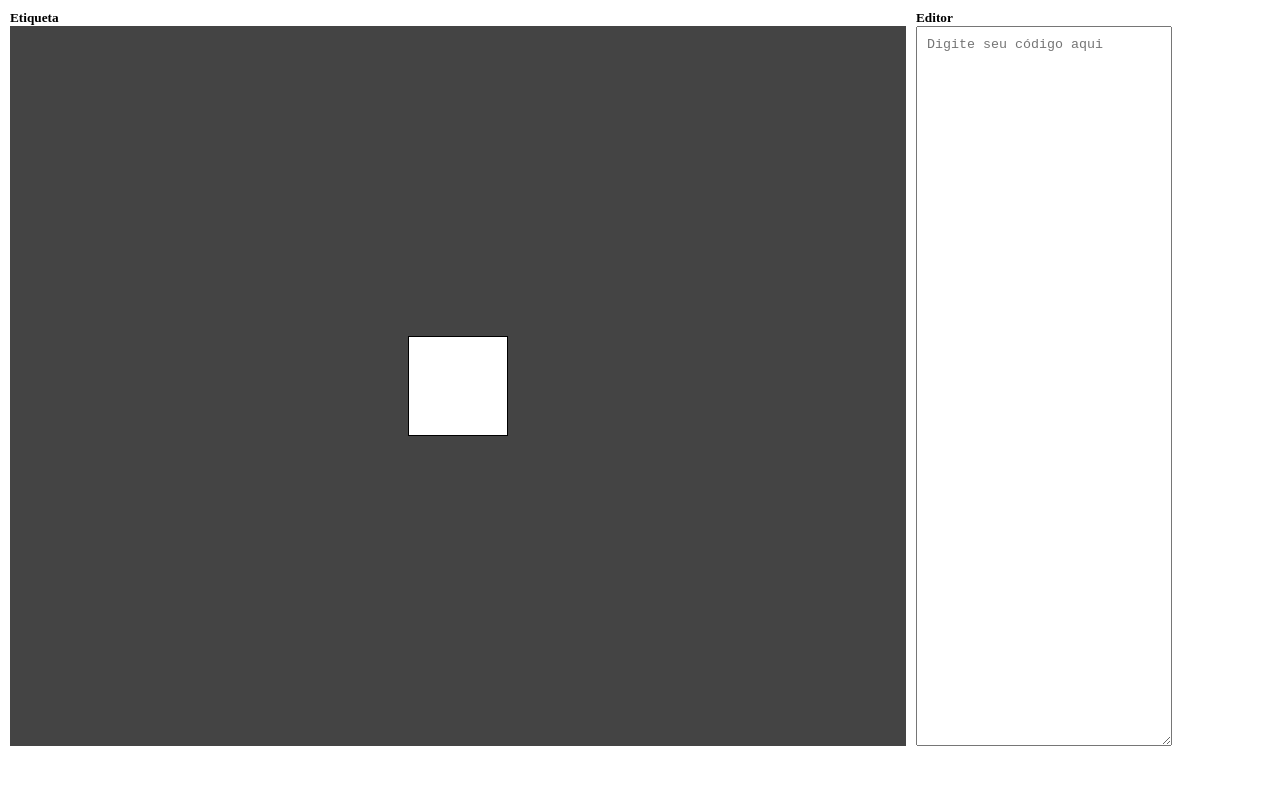
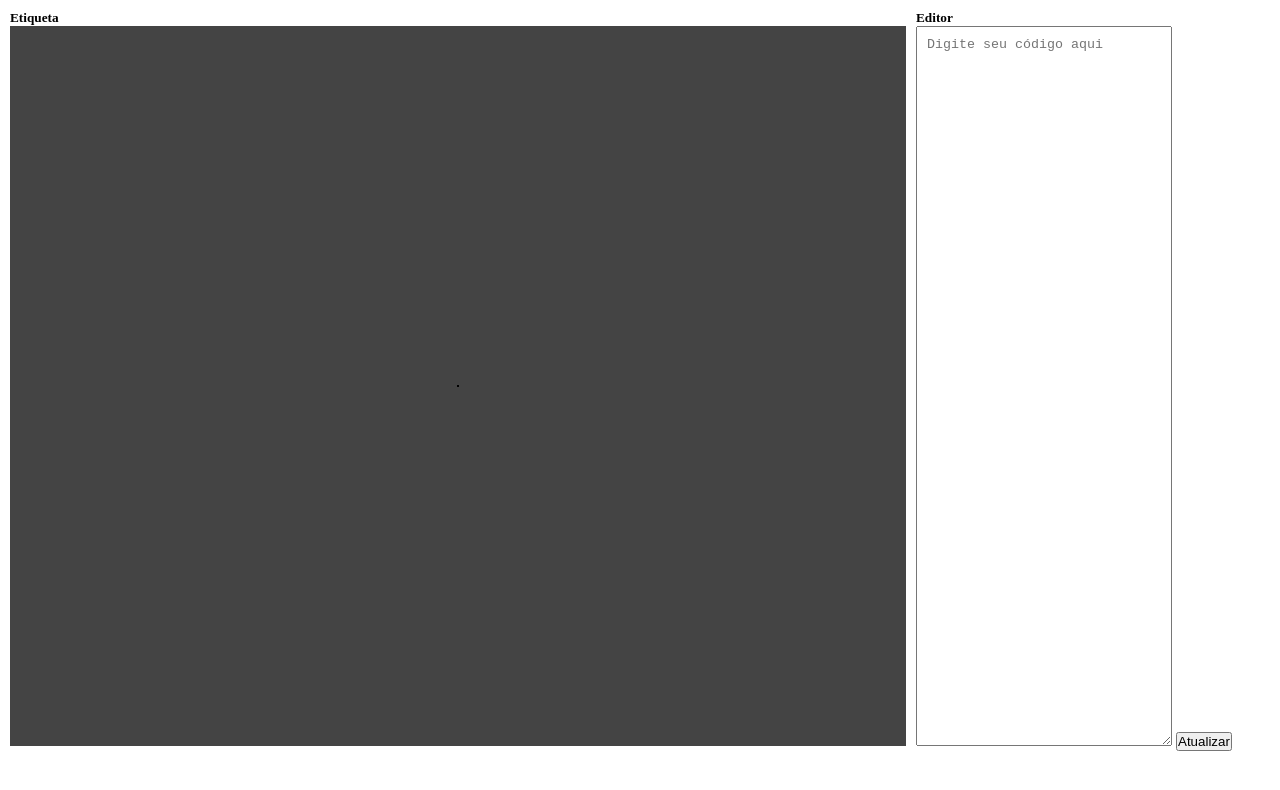
Before and after one commit to LpxsBr/EPLv0, a website: page index.html in a window 1280 px wide. Drawn offline with Linux system fonts and the light colour scheme; a web font is replaced by a local one.

Commit message:
feat: add text component

```diff
--- a/index.html
+++ b/index.html
@@ -28,8 +28,9 @@
     </div>
     <div>
       <h5>Editor</h5>
-      <textarea id="text" style="width: 20vw; height: 90vh; padding: 10px;" onchange="toEPLView('text')" autofocus"
+      <textarea id="text" style="width: 20vw; height: 90vh; padding: 10px;" autofocus"
         placeholder="Digite seu código aqui"></textarea>
+        <button type="button" onclick="toEPLView('text')">Atualizar</button>
     </div>
   </main>
 </body>
--- a/src/main.js
+++ b/src/main.js
@@ -57,7 +57,30 @@ const toEPLView = (id) => {
             ETIQ.appendChild(c);
 
         }
+
+        if (element[0] == 'A') {
+            let textConfig = extractCode(element);
+            console.log(textConfig);
+            const t = document.createElement('p');
+            t.style.left = convertLen(textConfig[0], fC);
+            t.style.bottom = convertLen(textConfig[1], fC);
+            let rotate = Number(textConfig[2])
+            console.log(rotate);
+            if(rotate == 0){t.style.transform = 'rotate(0deg)' }
+            if(rotate == 1){t.style.transform = 'rotate(90deg)' }
+            if(rotate == 2){t.style.transform = 'rotate(180deg)' }
+            if(rotate == 3){t.style.transform = 'rotate(270deg)' }
+            t.className = 'text-content';
+            t.textContent = textConfig[8].replaceAll('"', '');
+            t.style.position = 'relative';
+            t.style.fontSize = '1.2rem';
+            ETIQ.appendChild(t);
+
+        }
+
         // if(element.includes('q')) {ETIQ.style.width = `${element.substring(1, element.length)}px`}
     });
 
 }
+
+console.log('to on, teste')
--- a/src/style.css
+++ b/src/style.css
@@ -48,6 +48,4 @@ main{
   display: flex;
   border: 1px solid black;
   background-color: #fff;
-  width: 100px;
-  height: 100px;
 }
```
